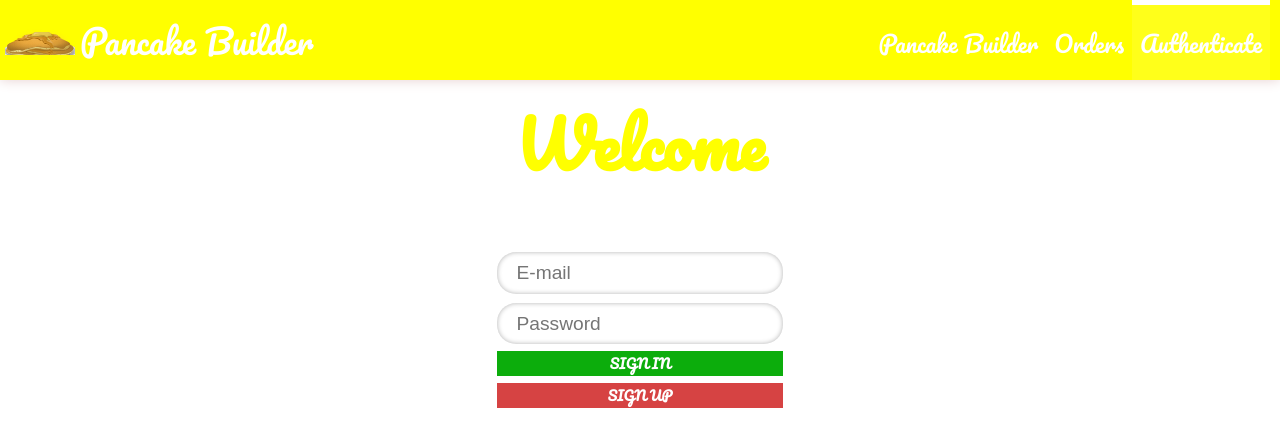
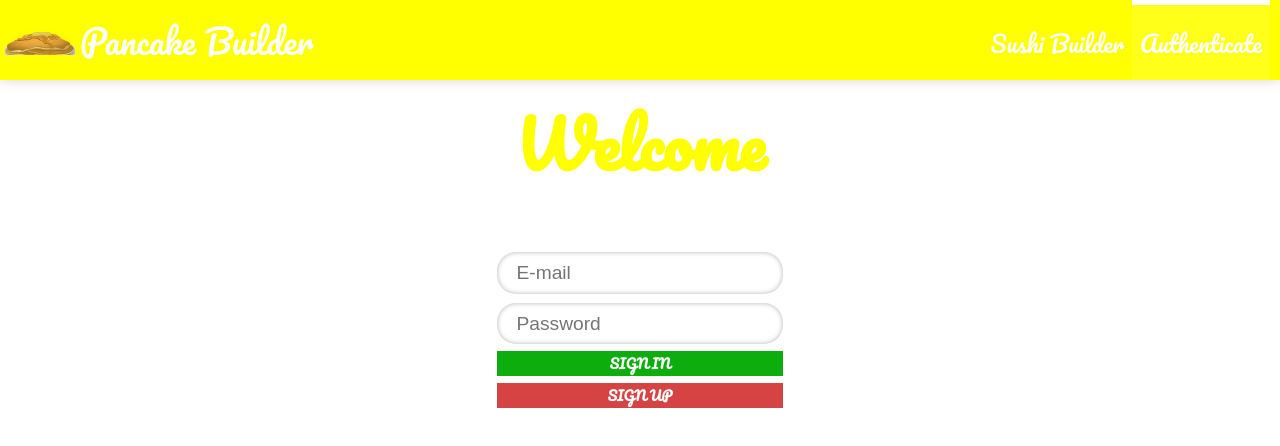
Before and after one commit to Askhat-Azizov/pancake-builder, a React (Create React App) app: page /auth in a window 1280 px wide. Shown: the top 446 px of the page. Built offline with nearby package versions, Linux system fonts and the light colour scheme.

Commit message:
Add auth logic to Navigation

```diff
--- a/src/components/Layout/Toolbar/Navigation/Navigation.js
+++ b/src/components/Layout/Toolbar/Navigation/Navigation.js
@@ -1,11 +1,17 @@
 import React from "react";
 import NavigationItem from "./NavigationItem/NavigationItem";
 import classes from "./Navigation.module.css";
+import { useSelector } from "react-redux";
 
-export default () => (
-  <ul className={classes.Navigation}>
-    <NavigationItem url="/builder">Pancake Builder</NavigationItem>
-    <NavigationItem url="/orders">Orders</NavigationItem>
-    <NavigationItem url="/auth">Authenticate</NavigationItem>
-  </ul>
-);
+export default () => {
+  const isAuthenticated = useSelector(state => state.auth.token !== null);
+
+  return (
+    <ul className={classes.Navigation}>
+      <NavigationItem url="/builder">Sushi Builder</NavigationItem>
+      {isAuthenticated ? <NavigationItem url="/orders">Orders</NavigationItem> : null}
+      {!isAuthenticated ? <NavigationItem url="/auth">Authenticate</NavigationItem> : null}
+      {isAuthenticated ? <NavigationItem url="/logout">Logout</NavigationItem> : null}
+    </ul>
+  );
+}
```
